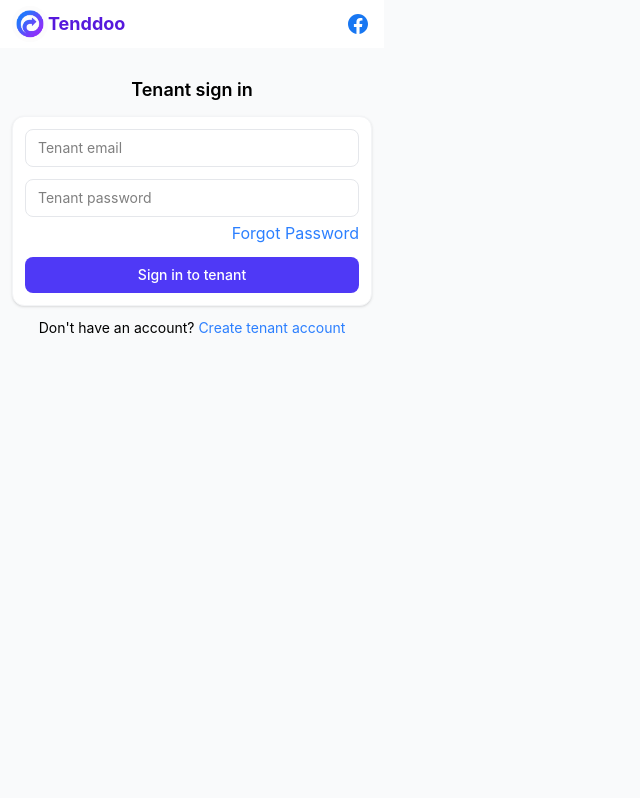
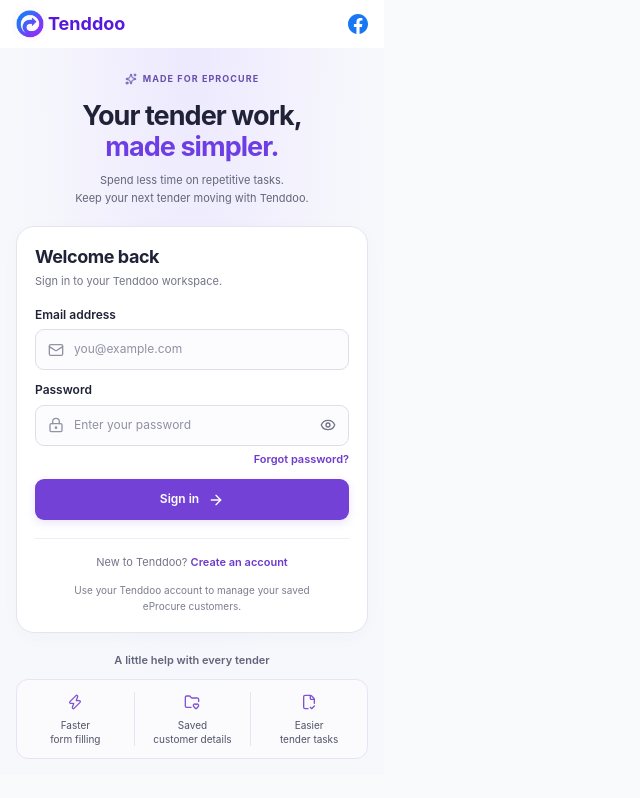
Before and after one commit to santokhan/inply-browser-extension, a React (Vite) app: page / in a window 1280 px wide. Shown: the whole page, without its empty margins (0-640 px from the left). Built offline with nearby package versions, Linux system fonts and the light colour scheme; no server answers.

Commit message:
Refresh tenant authentication forms and shared layout

```diff
--- /dev/null
+++ b/src/components/form/AuthFields.jsx
@@ -0,0 +1,31 @@
+import { useState } from "react";
+import { Eye, EyeOff, LockKeyhole, Mail } from "lucide-react";
+
+export function EmailField({ value, onChange, disabled }) {
+  return (
+    <div className="auth-field">
+      <label htmlFor="auth-email">Email address</label>
+      <div className="auth-input-wrap">
+        <Mail size={16} aria-hidden="true" />
+        <input id="auth-email" name="email" type="email" autoComplete="email" placeholder="you@example.com" required value={value} onChange={onChange} disabled={disabled} />
+      </div>
+    </div>
+  );
+}
+
+export function PasswordField({ value, onChange, disabled, creating = false }) {
+  const [visible, setVisible] = useState(false);
+  return (
+    <div className="auth-field">
+      <label htmlFor="auth-password">Password</label>
+      <div className="auth-input-wrap">
+        <LockKeyhole size={16} aria-hidden="true" />
+        <input id="auth-password" name="password" type={visible ? "text" : "password"} autoComplete={creating ? "new-password" : "current-password"} placeholder={creating ? "Create a password" : "Enter your password"} required minLength={creating ? 6 : undefined} aria-describedby={creating ? "password-hint" : undefined} value={value} onChange={onChange} disabled={disabled} />
+        <button className="auth-password-toggle" type="button" aria-label={visible ? "Hide password" : "Show password"} aria-pressed={visible} onClick={() => setVisible(!visible)} disabled={disabled}>
+          {visible ? <EyeOff size={16} /> : <Eye size={16} />}
+        </button>
+      </div>
+      {creating && <p id="password-hint" className="auth-hint">Use at least 6 characters.</p>}
+    </div>
+  );
+}
--- /dev/null
+++ b/src/components/form/AuthLayout.jsx
@@ -0,0 +1,35 @@
+import { FileCheck2, FolderHeart, Sparkles, Zap } from "lucide-react";
+
+export default function AuthLayout({ mode, children }) {
+  const signingUp = mode === "signup";
+  const resetting = mode === "forgot";
+
+  return (
+    <main className="auth-page">
+      <section className="auth-intro" aria-label="What you can do with Tenddoo">
+        <span className="auth-eyebrow"><Sparkles size={12} aria-hidden="true" /> MADE FOR EPROCURE</span>
+        <h1>Your tender work,<br /><span>made simpler.</span></h1>
+        <p>Spend less time on repetitive tasks.<br />Keep your next tender moving with Tenddoo.</p>
+      </section>
+
+      <section className="auth-card" aria-labelledby="auth-title">
+        <div className="auth-card-heading">
+          <div>
+            <h2 id="auth-title">{resetting ? "Reset your password" : signingUp ? "Create your account" : "Welcome back"}</h2>
+            <p>{resetting ? "We’ll send a reset link to your account email." : signingUp ? "Create your Tenddoo account to get started." : "Sign in to your Tenddoo workspace."}</p>
+          </div>
+        </div>
+        {children}
+      </section>
+
+      <section className="auth-outro" aria-labelledby="auth-benefits-title">
+        <h2 id="auth-benefits-title">A little help with every tender</h2>
+        <ul className="auth-benefits">
+          <li><span className="auth-benefit-icon"><Zap size={16} aria-hidden="true" /></span><span>Faster<br />form filling</span></li>
+          <li><span className="auth-benefit-icon"><FolderHeart size={16} aria-hidden="true" /></span><span>Saved<br />customer details</span></li>
+          <li><span className="auth-benefit-icon"><FileCheck2 size={16} aria-hidden="true" /></span><span>Easier<br />tender tasks</span></li>
+        </ul>
+      </section>
+    </main>
+  );
+}
--- a/src/components/form/TenantForgotPasswordForm.jsx
+++ b/src/components/form/TenantForgotPasswordForm.jsx
@@ -1,3 +1,6 @@
+import AuthLayout from "./AuthLayout";
+import { EmailField } from "./AuthFields";
+import { ArrowRight, LoaderCircle } from "lucide-react";
 import { useState } from "react";
 import { sendTenantPasswordReset } from "../../firebase/methods";
 
@@ -20,7 +23,7 @@ export default function TenantForgotPasswordForm({ switchTo = () => { } }) {
 
       setSuccess("Password reset email sent");
 
-      switchTo("signin");
+
     } catch (err) {
       setError(err.message || "Request failed");
     } finally {
@@ -29,42 +32,18 @@ export default function TenantForgotPasswordForm({ switchTo = () => { } }) {
   }
 
   return (
-    <div className="p-3 space-y-3 my-4">
-      <div className="text-center">
-        <h1 className="text-lg font-semibold">Forgot Password</h1>
-      </div>
-
-      <form
-        onSubmit={handleSubmit}
-        className="bg-white p-3 rounded-xl border border-gray-100 shadow-sm space-y-3"
-      >
-        <input
-          type="email"
-          value={email}
-          onChange={(e) => setEmail(e.target.value)}
-          placeholder="Tenant email"
-          className="default"
-        />
-
-        {error && <p className="text-xs text-red-500">{error}</p>}
-        {success && <p className="text-xs text-green-600">{success}</p>}
-
-        <button
-          disabled={loading}
-          className="w-full py-2 text-white bg-indigo-600 rounded-lg"
-        >
-          {loading ? "Sending..." : "Send Reset Email"}
+    <AuthLayout mode="forgot">
+      <form onSubmit={handleSubmit} className="auth-form" aria-busy={loading}>
+        <EmailField value={email} onChange={(e) => setEmail(e.target.value)} disabled={loading} />
+        {error && <p className="auth-message auth-error" role="alert">{error}</p>}
+        {success && <p className="auth-message auth-success" role="status">{success}. Check your inbox for the link.</p>}
+        <button type="submit" disabled={loading} className="auth-submit">
+          {loading && <LoaderCircle size={16} className="animate-spin" aria-hidden="true" />}
+          {loading ? "Sending reset link..." : "Send reset link"}
+          {!loading && <ArrowRight size={16} aria-hidden="true" />}
         </button>
       </form>
-
-      <div className="text-center">
-        <p className="text-sm">
-          Remember your password?{" "}
-          <button type="button" onClick={() => switchTo("signin")} className="text-blue-500">
-            Tenant sign in
-          </button>
-        </p>
-      </div>
-    </div>
+      <p className="auth-switch">Ready to return? <button type="button" onClick={() => switchTo("signin")} className="auth-link" disabled={loading}>Back to sign in</button></p>
+    </AuthLayout>
   );
 }
--- a/src/components/form/TenantSignInForm.jsx
+++ b/src/components/form/TenantSignInForm.jsx
@@ -1,3 +1,6 @@
+import AuthLayout from "./AuthLayout";
+import { EmailField, PasswordField } from "./AuthFields";
+import { ArrowRight, LoaderCircle } from "lucide-react";
 import { useState } from "react";
 import { signInTenantWithEmail } from "../../firebase/methods";
 import { useTenantAuth } from "../../hooks/useTenantAuth";
@@ -38,56 +41,20 @@ export default function TenantSignInForm({ switchTo = () => { } }) {
   }
 
   return (
-    <div className="p-3 space-y-3 my-4">
-      <div className="text-center">
-        <h1 className="text-lg font-semibold">Tenant sign in</h1>
-      </div>
-
-      <form
-        onSubmit={handleSubmit}
-        className="bg-white p-3 rounded-xl border border-gray-100 shadow-sm space-y-3"
-      >
-        <input
-          type="email"
-          value={email}
-          onChange={(e) => setEmail(e.target.value)}
-          placeholder="Tenant email"
-          className="default"
-        />
-
-        <div className="">
-          <input
-            type="password"
-            value={password}
-            onChange={(e) => setPassword(e.target.value)}
-            placeholder="Tenant password"
-            className="default"
-          />
-          <div className="flex justify-end mt-1">
-            <button type="button" className="text-blue-500" onClick={() => { switchTo("forgot") }}>
-              Forgot Password
-            </button>
-          </div>
-        </div>
-
-        {error && <p className="text-xs text-red-500">{error}</p>}
-
-        <button
-          disabled={loading}
-          className="w-full default"
-        >
-          {loading ? "Signing in..." : "Sign in to tenant"}
+    <AuthLayout mode="signin">
+      <form onSubmit={handleSubmit} className="auth-form" aria-busy={loading}>
+        <EmailField value={email} onChange={(e) => setEmail(e.target.value)} disabled={loading} />
+        <PasswordField value={password} onChange={(e) => setPassword(e.target.value)} disabled={loading} />
+        <div className="auth-forgot"><button type="button" className="auth-link" onClick={() => switchTo("forgot")} disabled={loading}>Forgot password?</button></div>
+        {error && <p className="auth-message auth-error" role="alert">{error}</p>}
+        <button type="submit" disabled={loading} className="auth-submit">
+          {loading ? <LoaderCircle size={16} className="animate-spin" aria-hidden="true" /> : null}
+          {loading ? "Signing in..." : "Sign in"}
+          {!loading && <ArrowRight size={16} aria-hidden="true" />}
         </button>
       </form>
-
-      <div className="text-center">
-        <p className="text-sm">
-          Don't have an account?{" "}
-          <button type="button" onClick={() => switchTo("signup")} className="text-blue-500">
-            Create tenant account
-          </button>
-        </p>
-      </div>
-    </div>
+      <p className="auth-switch">New to Tenddoo? <button type="button" onClick={() => switchTo("signup")} className="auth-link" disabled={loading}>Create an account</button></p>
+      <p className="auth-account-note">Use your Tenddoo account to manage your saved eProcure customers.</p>
+    </AuthLayout>
   );
 }
--- a/src/components/form/TenantSignUpForm.jsx
+++ b/src/components/form/TenantSignUpForm.jsx
@@ -1,3 +1,6 @@
+import AuthLayout from "./AuthLayout";
+import { EmailField, PasswordField } from "./AuthFields";
+import { ArrowRight, LoaderCircle } from "lucide-react";
 import { useState } from "react";
 import { signUpTenantWithEmail } from "../../firebase/methods";
 import { useTenantAuth } from "../../hooks/useTenantAuth";
@@ -41,50 +44,20 @@ export default function TenantSignUpForm({ switchTo = () => { } }) {
   }
 
   return (
-    <div className="p-3 space-y-3 my-4">
-      <div className="text-center">
-        <h1 className="text-lg font-semibold">Create tenant account</h1>
-      </div>
-
-      <form
-        onSubmit={handleSubmit}
-        className="bg-white p-3 rounded-xl border border-gray-100 shadow-sm space-y-2"
-      >
-        <input
-          type="email"
-          value={email}
-          onChange={(e) => setEmail(e.target.value)}
-          placeholder="Tenant email"
-          className="default"
-        />
-
-        <input
-          type="password"
-          value={password}
-          onChange={(e) => setPassword(e.target.value)}
-          placeholder="Tenant password"
-          className="default"
-        />
-
-        {error && <p className="text-xs text-red-500">{error}</p>}
-        {success && <p className="text-xs text-green-600">{success}</p>}
-
-        <button
-          disabled={loading}
-          className="default w-full"
-        >
-          {loading ? "Creating..." : "Create tenant account"}
+    <AuthLayout mode="signup">
+      <form onSubmit={handleSubmit} className="auth-form" aria-busy={loading}>
+        <EmailField value={email} onChange={(e) => setEmail(e.target.value)} disabled={loading} />
+        <PasswordField value={password} onChange={(e) => setPassword(e.target.value)} disabled={loading} creating />
+        {error && <p className="auth-message auth-error" role="alert">{error}</p>}
+        {success && <p className="auth-message auth-success" role="status">{success}</p>}
+        <button type="submit" disabled={loading} className="auth-submit">
+          {loading ? <LoaderCircle size={16} className="animate-spin" aria-hidden="true" /> : null}
+          {loading ? "Creating your account..." : "Create account"}
+          {!loading && <ArrowRight size={16} aria-hidden="true" />}
         </button>
       </form>
-
-      <div className="text-center">
-        <p className="text-sm">
-          Already have an account?{" "}
-          <button type="button" onClick={() => switchTo("signin")} className="text-blue-500">
-            Tenant sign in
-          </button>
-        </p>
-      </div>
-    </div>
+      <p className="auth-switch">Already have an account? <button type="button" onClick={() => switchTo("signin")} className="auth-link" disabled={loading}>Sign in</button></p>
+      <p className="auth-account-note">Your Tenddoo account is separate from your eProcure login.</p>
+    </AuthLayout>
   );
 }
--- a/src/index.css
+++ b/src/index.css
@@ -58,3 +58,56 @@ button.sm {
     @apply text-xs px-2 py-1 rounded-md bg-indigo-600 text-white hover:bg-indigo-700 shrink-0 cursor-pointer;
     @apply disabled:opacity-50 disabled:cursor-not-allowed;
 }
+
+/* Keep the welcome experience comfortable inside the extension popup. */
+.auth-page {
+    padding: 20px 16px 16px;
+    line-height: 1.4;
+    color: #202238;
+    background: radial-gradient(ellipse at 50% 0%, #ede9fe 0, transparent 65%), #f7f8fc;
+}
+.auth-intro { text-align: center; padding: 0 0 18px; }
+.auth-eyebrow {
+    display: inline-flex; align-items: center; gap: 6px;
+    color: #6550ad; font-size: 9px; font-weight: 700; letter-spacing: .12em;
+}
+.auth-intro h1 { margin: 10px 0; font-size: 27px; font-weight: 750; line-height: 1.15; letter-spacing: -.035em; }
+.auth-intro h1 span { color: #6d3ee3; }
+.auth-intro > p { margin: 0 auto; font-size: 11px; line-height: 1.6; color: #626579; }
+.auth-outro { margin-top: 20px; text-align: center; }
+.auth-outro h2 { font-size: 11px; font-weight: 600; color: #626579; }
+.auth-benefits { display: grid; grid-template-columns: repeat(3, minmax(0, 1fr)); margin: 10px 0 0; padding: 12px 0; list-style: none; border: 1px solid #e8e3f4; border-radius: 12px; background: #ffffff80; }
+.auth-benefits li { display: flex; flex-direction: column; align-items: center; gap: 6px; padding: 0 4px; font-size: 10px; line-height: 1.4; color: #505268; }
+.auth-benefits li + li { border-left: 1px solid #e8e3f4; }
+.auth-benefit-icon { display: grid; place-items: center; height: 20px; color: #8053d5; }
+.auth-card { padding: 18px; border: 1px solid #e6e4ef; border-radius: 18px; background: #fff; box-shadow: 0 5px 20px #30205e06; }
+.auth-card-heading { display: flex; align-items: center; justify-content: space-between; gap: 8px; margin-bottom: 16px; }
+.auth-card-heading h2 { font-size: 18px; font-weight: 700; line-height: 1.3; letter-spacing: -.025em; }
+.auth-card-heading p { margin-top: 5px; color: #737487; font-size: 11px; line-height: 1.6; }
+.auth-form { display: flex; flex-direction: column; gap: 12px; }
+.auth-field label { display: block; margin-bottom: 6px; font-size: 12px; font-weight: 600; }
+.auth-input-wrap { display: flex; align-items: center; gap: 10px; padding: 0 12px; border: 1px solid #dedee9; background: #fcfcfe; border-radius: 9px; color: #9192a4; transition: border-color .15s, box-shadow .15s; }
+.auth-input-wrap:focus-within { border-color: #9366e8; box-shadow: 0 0 0 3px #eee7fc; }
+.auth-input-wrap > svg { flex-shrink: 0; }
+.auth-input-wrap input { width: 100%; min-width: 0; padding: 11px 0; font-size: 12px; color: #28283e; outline: none; }
+.auth-input-wrap input::placeholder { color: #9091a2; }
+.auth-password-toggle { display: grid; place-items: center; padding: 5px; margin-right: -5px; cursor: pointer; border-radius: 4px; color: #727386; }
+.auth-password-toggle:hover { color: #6d3ee3; background: #f3efff; }
+.auth-forgot { margin-top: -6px; text-align: right; font-size: 11px; }
+.auth-link { color: #6d3acb; font-weight: 600; cursor: pointer; border-radius: 3px; }
+.auth-link:hover { text-decoration: underline; }
+.auth-page button:focus-visible { outline: 2px solid #8251d7; outline-offset: 3px; }
+.auth-submit { display: flex; align-items: center; justify-content: center; gap: 9px; padding: 12px; border-radius: 9px; background: #7441d7; color: #fff; font-size: 12px; font-weight: 600; box-shadow: 0 3px 8px #7441d726; cursor: pointer; transition: background .15s; }
+.auth-submit:hover { background: #6330c3; }
+.auth-page button:disabled { opacity: .6; cursor: not-allowed; }
+.auth-switch { margin-top: 18px; padding-top: 16px; border-top: 1px solid #f0eef5; text-align: center; font-size: 11px; color: #747487; }
+.auth-account-note { margin: 12px auto 0; max-width: 260px; text-align: center; color: #7c7d8e; font-size: 10px; line-height: 1.6; }
+.auth-hint { margin-top: 6px; font-size: 10px; color: #757588; }
+.auth-message { padding: 9px 10px; border-radius: 7px; font-size: 11px; line-height: 1.5; overflow-wrap: anywhere; }
+.auth-error { color: #b4233d; background: #fff1f3; }
+.auth-success { color: #18734a; background: #edf9f2; }
+@media (max-width: 383px) {
+    body:has(.auth-page) { width: 100%; }
+    .auth-page { padding-inline: 12px; }
+    .auth-card { padding: 16px; }
+}
```
